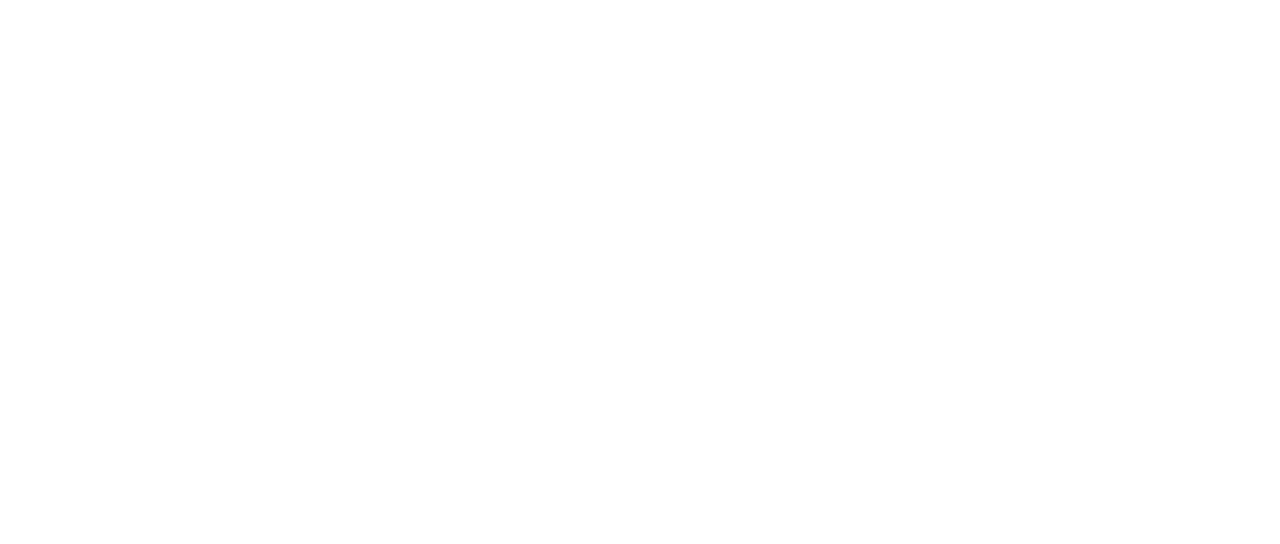
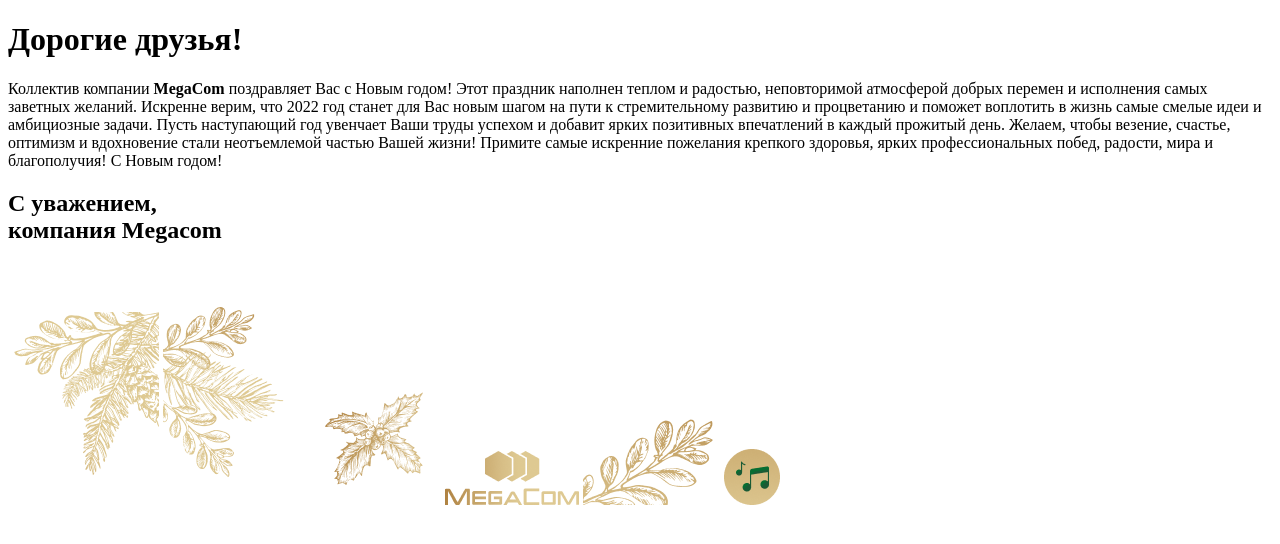
Before and after one commit to begimaiWE/new_year, a plain HTML site: page index.html in a window 1280 px wide. Drawn offline with Linux system fonts and the light colour scheme.

Commit message:
feat:added content and images

```diff
--- a/index.html
+++ b/index.html
@@ -8,6 +8,22 @@
     <title>New Year</title>
 </head>
 <body>
-
+<div class="new_year"><h1>Дорогие друзья!</h1>
+    <p>Коллектив компании <strong>MegaCom</strong> поздравляет Вас с Новым годом!
+        Этот праздник наполнен теплом и радостью, неповторимой атмосферой добрых перемен и исполнения самых заветных желаний.
+        Искренне верим, что 2022 год станет для Вас новым шагом на пути к стремительному развитию и процветанию и поможет воплотить в жизнь самые смелые идеи и амбициозные задачи.
+        Пусть наступающий год увенчает Ваши труды успехом и добавит ярких позитивных впечатлений в каждый прожитый день. Желаем, чтобы везение, счастье, оптимизм и вдохновение стали неотъемлемой частью Вашей жизни!
+        Примите самые искренние пожелания крепкого здоровья, ярких профессиональных побед, радости, мира и благополучия! С Новым годом!
+    </p>
+    <h2>С уважением,<br> компания Megacom</h2>
+</div>
+<div class="image">
+    <img class="right" src="images/right.png" alt="">
+    <img class="left" src="images/left.png" alt="">
+    <img class="center" src="images/center.png" alt="">
+    <img class="mega" src="images/megacom.png" alt="">
+    <img class="bottom" src="images/bottom.png" alt="">
+    <img class="bottom_music" src="images/bottom1.png" alt="">
+</div>
 </body>
 </html>
```
